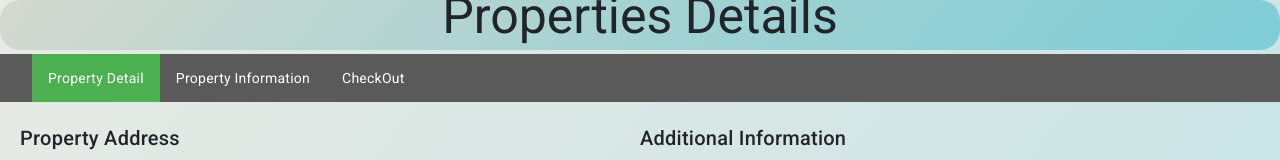
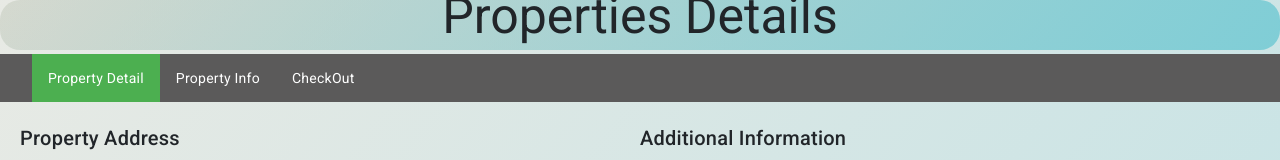
Before and after one commit to pankaj-kurade/propertyinformation, an Angular app: page /property-form in a window 1280 px wide. Shown: the top 160 px of the page. Built offline with nearby package versions, Linux system fonts and the light colour scheme.

Commit message:
Update property-form.component.html
Update property-form

```diff
--- a/src/app/property-form/property-form.component.html
+++ b/src/app/property-form/property-form.component.html
@@ -6,7 +6,7 @@
   <nav class="nav2">
     <ul>
       <li><a [routerLink]="['/property-info']" class="active">Property Detail</a></li>
-      <li><a [routerLink]="['/property-form']" class="inactive">Property Information</a></li>
+      <li><a [routerLink]="['/property-form']" class="inactive">Property Info</a></li>
       <li><a href="#" class="inactive">CheckOut</a></li>
     </ul>
   </nav>
```
